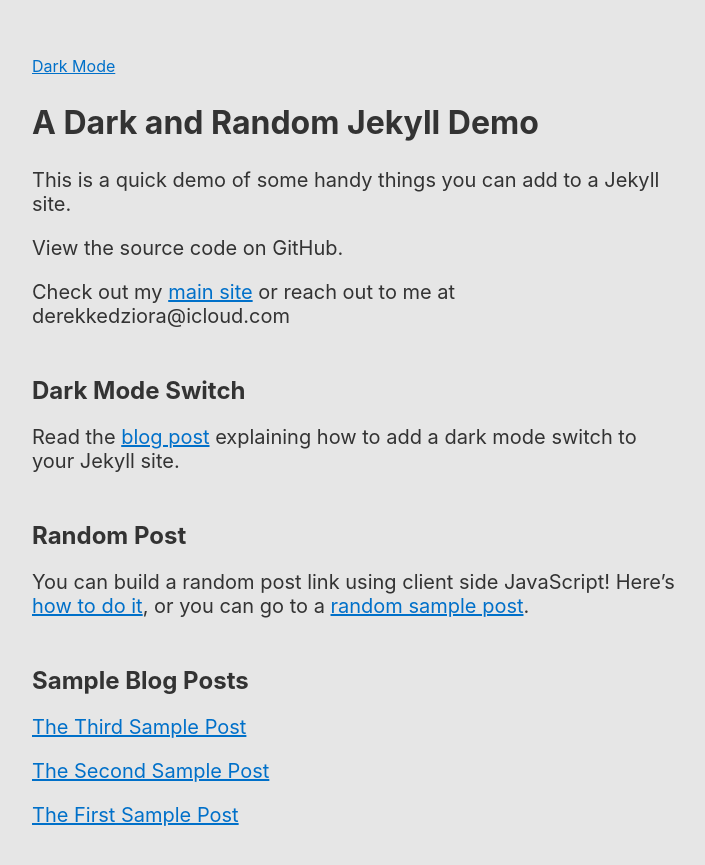
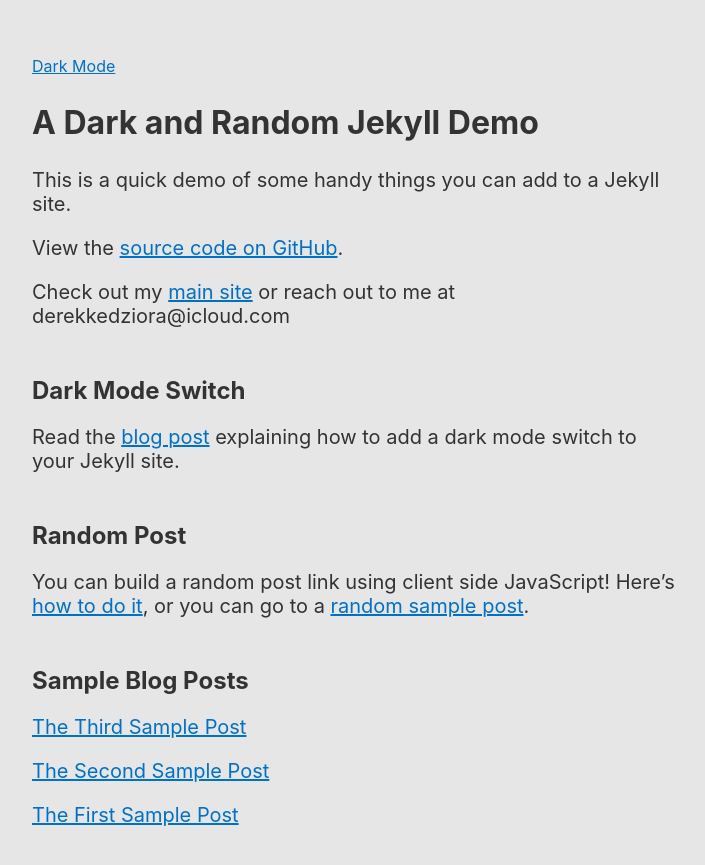
Before and after one commit to derekkedziora/jekyll-demo, a Jekyll site: the page built from index.md, in a window 1280 px wide. Shown: the top 865 px of the page, without its empty margins (283-988 px from the left). Built offline with Jekyll 4.4.1, drawn with Linux system fonts in a browser that asks for light colours; part of the change alters nothing that is shown.

```diff
--- a/index.md
+++ b/index.md
@@ -4,7 +4,7 @@ title: A Dark and Random Jekyll Demo
 
 This is a quick demo of some handy things you can add to a Jekyll site.
 
-View the source code on GitHub.
+View the [source code on GitHub](https://github.com/derekkedziora/jekyll-demo).
 
 Check out my [main site](https://derekkedziora.com) or reach out to me at derekkedziora@icloud.com
 
```
